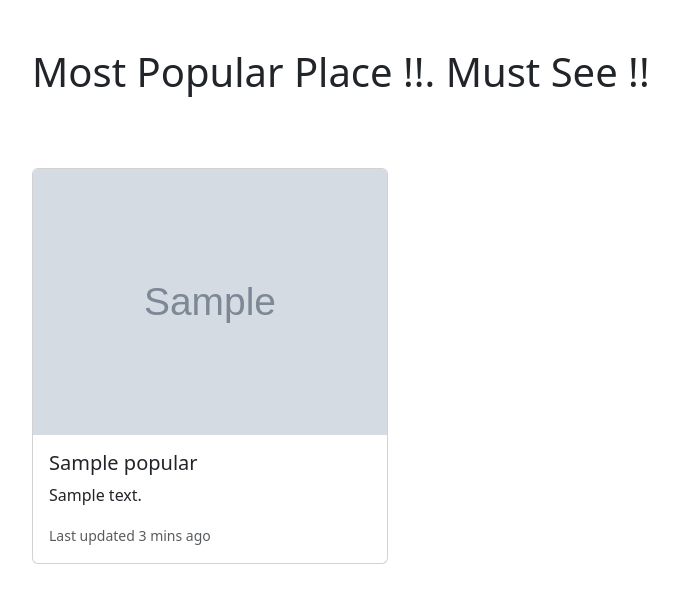
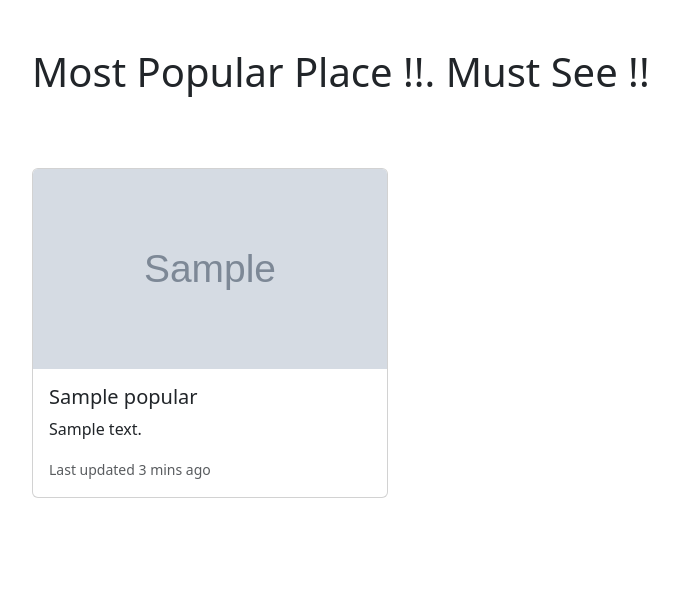
Before and after one commit to Kay13051976/Thailand-guiding-light-second, a Django app: page /popular/ in a window 1280 px wide. Shown: the part 56-659 px from the top of the page, without its empty margins (50-728 px from the left). Run offline with Django 3.2, Linux system fonts and the light colour scheme; tables that the repository leaves empty hold one stand-in row (values such as "Sample post"); grey boxes marked "Sample" are stand-in pictures; some libraries are stand-ins or nearby versions.

Commit message:
Add style to image in most_popular_place.html file

```diff
--- a/templates/home_app/most_popular_place.html
+++ b/templates/home_app/most_popular_place.html
@@ -8,7 +8,7 @@
     {% for place in places %}
 <div class="col-12 col-md-4 my-3">
 <div class="card mb-3">
-    <img  class="card-img-top" alt="..." src="{{place.image.url}}">
+    <img  class="card-img-top" alt="..." src="{{place.image.url}}" width=200 height=200 onerror="this.src='https://placehold.co/600x250'" style="object-fit:cover">
     <div class="card-body">
       <h5 class="card-title">{{place.name}}</h5>
       <p class="card-text text-truncate">{{place.description}}</p>
```
